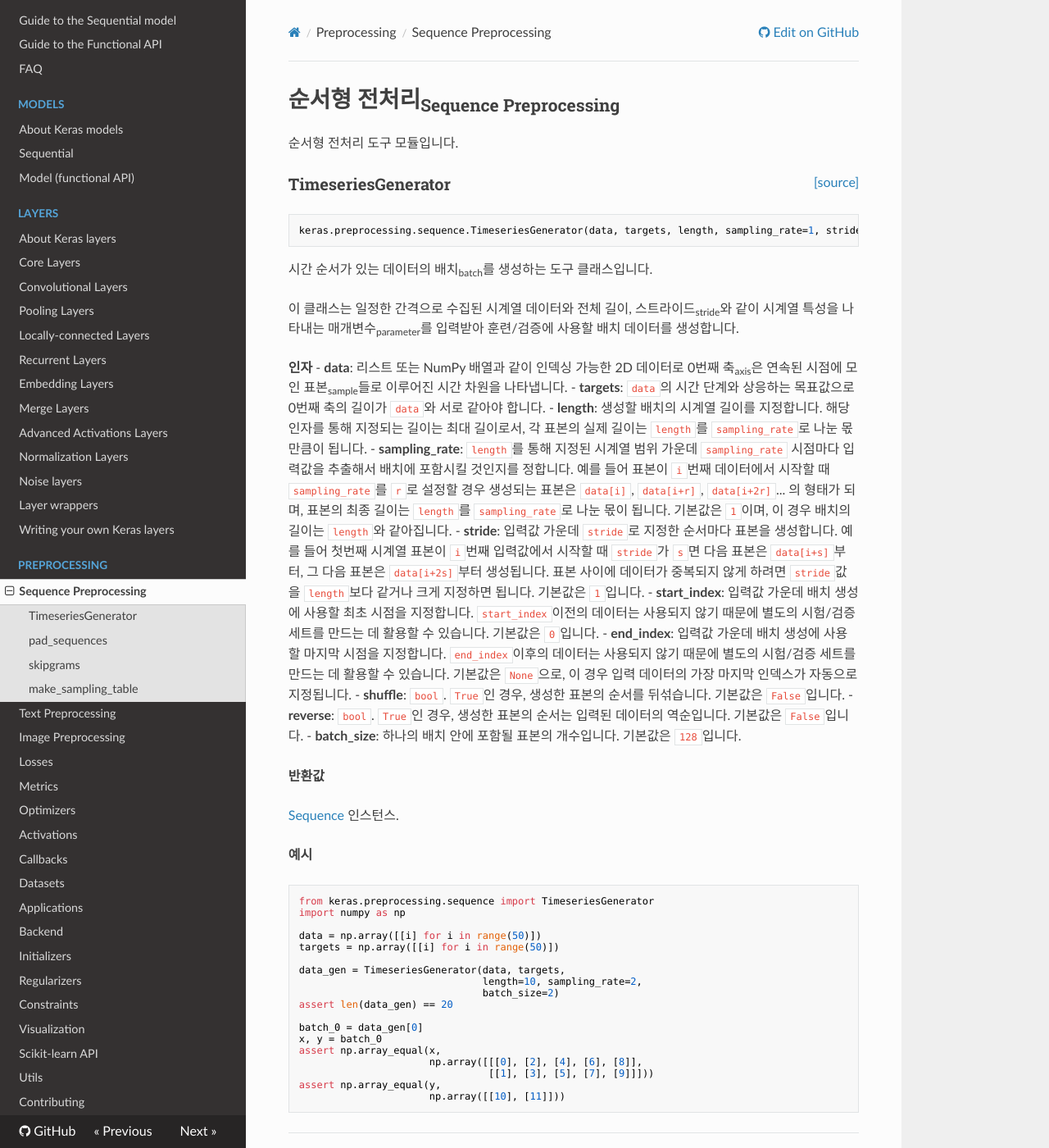
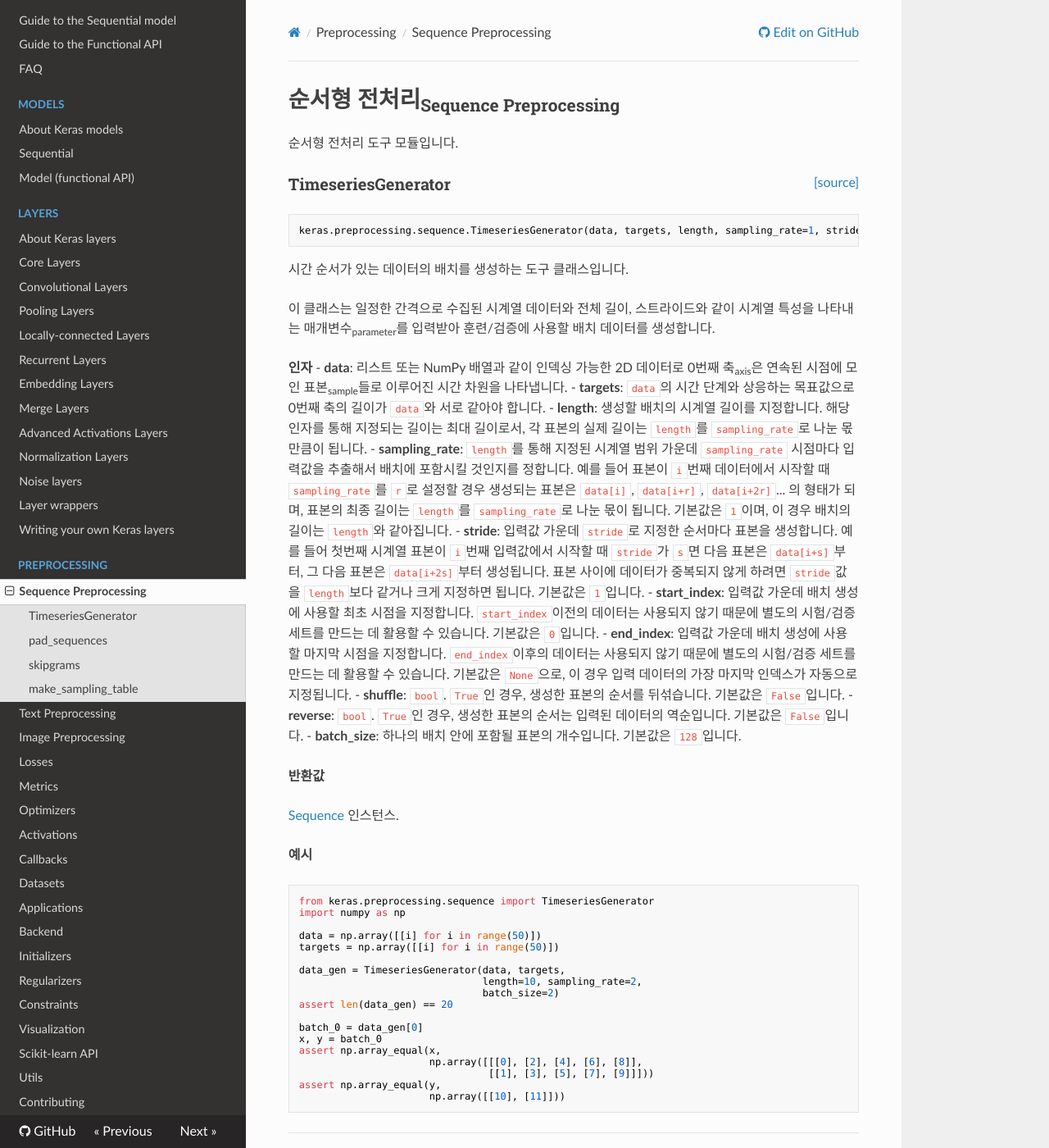
Before and after one commit to keras-team/keras-docs-ko, an MkDocs documentation site: the page built from sources/preprocessing/sequence.md, in a window 1280 px wide and 1400 px high. Shown: the whole window at 82% size. Built offline with MkDocs 1.6.1, drawn with Linux system fonts in a browser that asks for light colours; nearby versions of some CDN libraries; some of the changed text lies outside the part shown.

Commit message:
Update sequence.md

````diff
--- a/sources/preprocessing/sequence.md
+++ b/sources/preprocessing/sequence.md
@@ -6,9 +6,9 @@
 ```python
 keras.preprocessing.sequence.TimeseriesGenerator(data, targets, length, sampling_rate=1, stride=1, start_index=0, end_index=None, shuffle=False, reverse=False, batch_size=128)
 ```
-시간 순서가 있는 데이터의 배치<sub>batch</sub>를 생성하는 도구 클래스입니다.
+시간 순서가 있는 데이터의 배치를 생성하는 도구 클래스입니다.
 
-이 클래스는 일정한 간격으로 수집된 시계열 데이터와 전체 길이, 스트라이드<sub>stride</sub>와 같이 시계열 특성을 나타내는 매개변수<sub>parameter</sub>를 입력받아 훈련/검증에 사용할 배치 데이터를 생성합니다.
+이 클래스는 일정한 간격으로 수집된 시계열 데이터와 전체 길이, 스트라이드와 같이 시계열 특성을 나타내는 매개변수<sub>parameter</sub>를 입력받아 훈련/검증에 사용할 배치 데이터를 생성합니다.
 
 __인자__
 - __data__: 리스트 또는 NumPy 배열과 같이 인덱싱 가능한 2D 데이터로 0번째 축<sub>axis</sub>은 연속된 시점에 모인 표본<sub>sample</sub>들로 이루어진 시간 차원을 나타냅니다.
@@ -53,9 +53,9 @@
 ```python
 keras.preprocessing.sequence.pad_sequences(sequences, maxlen=None, dtype='int32', padding='pre', truncating='pre', value=0.0)
 ```
-입력값의 길이를 패딩<sub>padding</sub>하여 동일하게 만듭니다.
+입력값의 길이를 패딩하여 동일하게 만듭니다.
 
-이 함수<sub>function</sub>는 서로 다른 길이를 가진 `num_samples`개의 리스트에 패딩을 더하여 전체 길이가 `num_timesteps`로 동일한 `(num_samples, num_timesteps)`형태의 2D NumPy 배열로 변형합니다. 패딩을 포함한 `num_timesteps`의 길이는 `maxlen`인자에 의해 결정되며, `maxlen`인자를 지정하지 않을 경우에는 전체 입력 리스트 가운데 가장 긴 리스트를 기준으로 맞춰집니다. 길이가 `num_timesteps`보다 긴 경우는 잘라냅니다. 패딩에 사용되는 값은 `value` 인자로 정할 수 있으며 기본값은 `0.0`입니다.
+이 함수는 서로 다른 길이를 가진 `num_samples`개의 리스트에 패딩을 더하여 전체 길이가 `num_timesteps`로 동일한 `(num_samples, num_timesteps)`형태의 2D NumPy 배열로 변형합니다. 패딩을 포함한 `num_timesteps`의 길이는 `maxlen`인자에 의해 결정되며, `maxlen`인자를 지정하지 않을 경우에는 전체 입력 리스트 가운데 가장 긴 리스트를 기준으로 맞춰집니다. 길이가 `num_timesteps`보다 긴 경우는 잘라냅니다. 패딩에 사용되는 값은 `value` 인자로 정할 수 있으며 기본값은 `0.0`입니다.
 
 `padding`과 `truncating`인자는 각각 개별 리스트의 앞/뒤 가운데 어느 부분을 패딩하고 잘라낼지를 결정합니다. 기본값은 `'pre'`(앞)입니다.
 
````
